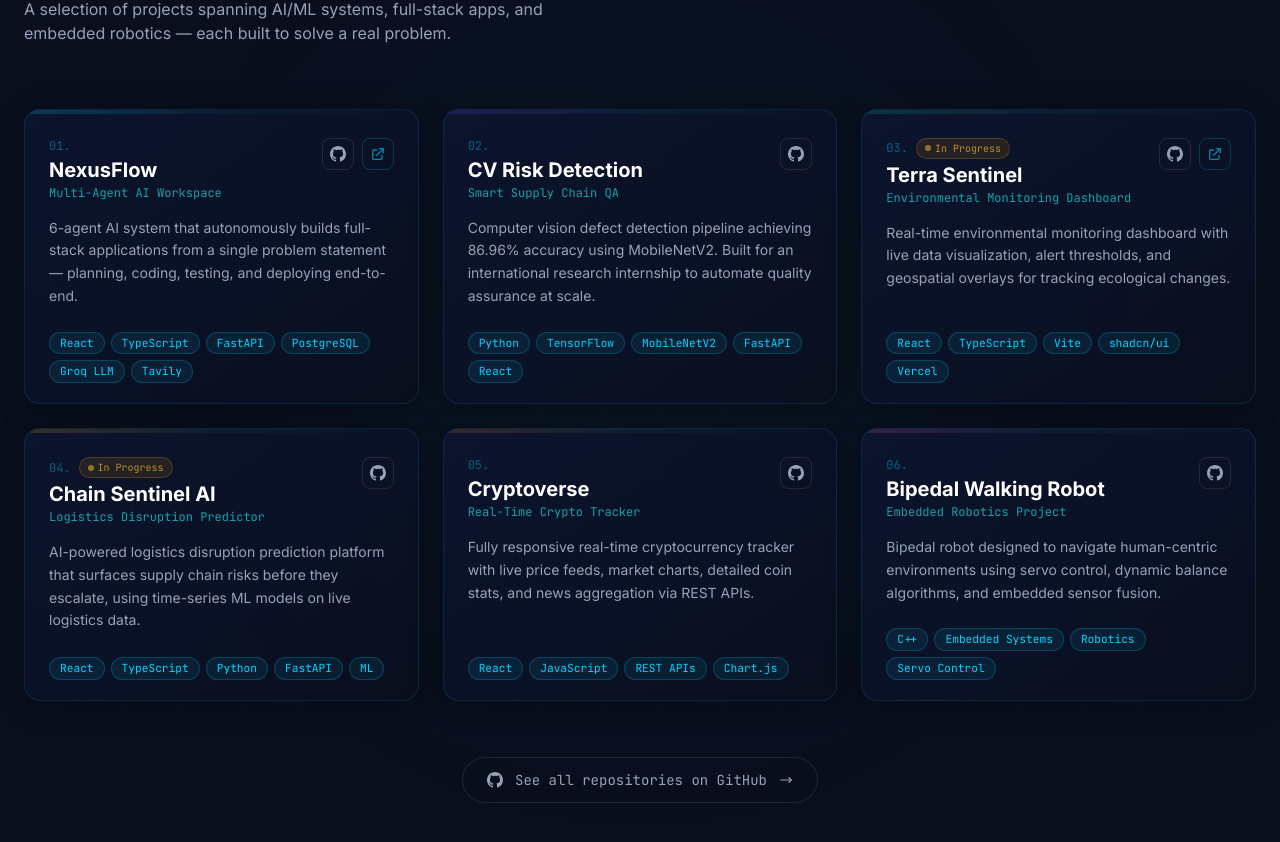
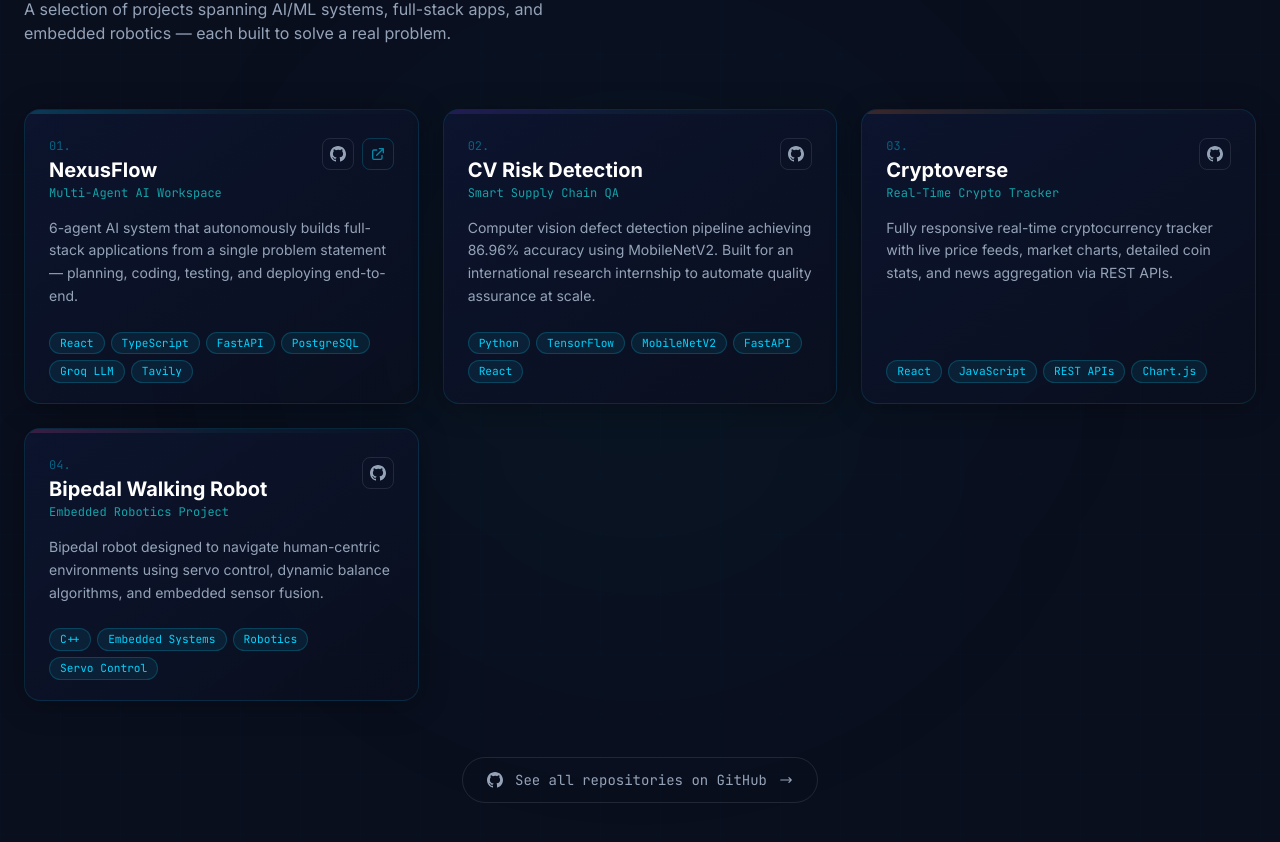
Before and after one commit to VinayG759/My-PortFolio, a React (Vite) app: page / in a window 1280 px wide. Shown: the part 2152-2994 px from the top of the page. Built offline with nearby package versions, Linux system fonts and the light colour scheme.

Commit message:
updated projects

```diff
--- a/src/data/projects.ts
+++ b/src/data/projects.ts
@@ -36,29 +36,6 @@ export const projects: Project[] = [
   },
   {
     id: 3,
-    title: 'Terra Sentinel',
-    subtitle: 'Environmental Monitoring Dashboard',
-    description:
-      'Real-time environmental monitoring dashboard with live data visualization, alert thresholds, and geospatial overlays for tracking ecological changes.',
-    tags: ['React', 'TypeScript', 'Vite', 'shadcn/ui', 'Vercel'],
-    github: 'https://github.com/VinayG759',
-    live: 'https://terra-sentinel.vercel.app',
-    status: 'in-progress',
-    gradient: 'from-[#10B981]/20 via-[#0D7377]/10 to-transparent',
-  },
-  {
-    id: 4,
-    title: 'Chain Sentinel AI',
-    subtitle: 'Logistics Disruption Predictor',
-    description:
-      'AI-powered logistics disruption prediction platform that surfaces supply chain risks before they escalate, using time-series ML models on live logistics data.',
-    tags: ['React', 'TypeScript', 'Python', 'FastAPI', 'ML'],
-    github: 'https://github.com/VinayG759',
-    status: 'in-progress',
-    gradient: 'from-[#F59E0B]/20 via-[#0D7377]/10 to-transparent',
-  },
-  {
-    id: 5,
     title: 'Cryptoverse',
     subtitle: 'Real-Time Crypto Tracker',
     description:
@@ -69,7 +46,7 @@ export const projects: Project[] = [
     gradient: 'from-[#F97316]/20 via-[#0D7377]/10 to-transparent',
   },
   {
-    id: 6,
+    id: 4,
     title: 'Bipedal Walking Robot',
     subtitle: 'Embedded Robotics Project',
     description:
```
